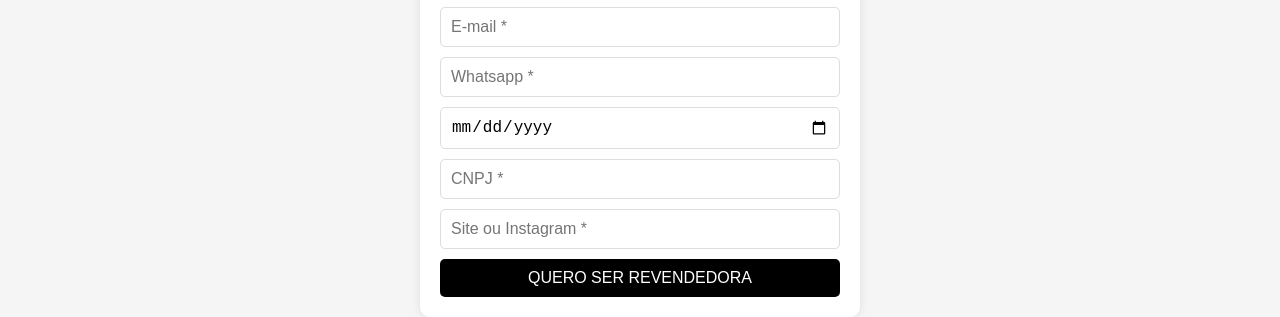
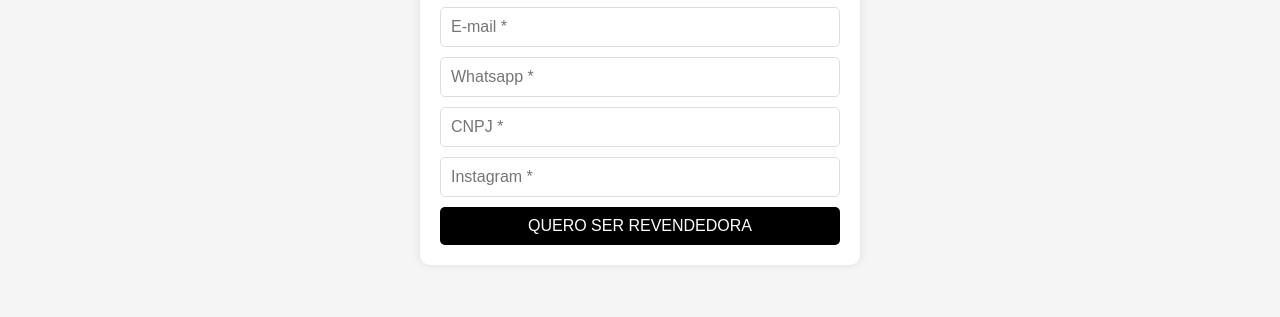
Before and after one commit to saraoli488/Cadastro-3, a plain HTML site: page index.html in a window 1280 px wide. Shown: the part 511-828 px from the top of the page. After the commit the page ends 800 px from the top, so only its background shows below. Drawn offline with Linux system fonts and the light colour scheme.

Commit message:
Update index.html

```diff
--- a/index.html
+++ b/index.html
@@ -67,9 +67,8 @@
             <input type="text" name="nome" placeholder="Nome *" required>
             <input type="email" name="email" placeholder="E-mail *" required>
             <input type="text" name="whatsapp" placeholder="Whatsapp *" required>
-            <input type="date" name="data_nascimento" placeholder="Data de Nascimento *" required>
             <input type="text" name="cnpj" placeholder="CNPJ *" required>
-            <input type="text" name="instagram" placeholder="Site ou Instagram *" required>
+            <input type="text" name="instagram" placeholder="Instagram *" required>
             <button type="submit">QUERO SER REVENDEDORA</button>
         </form>
     </div>
```
